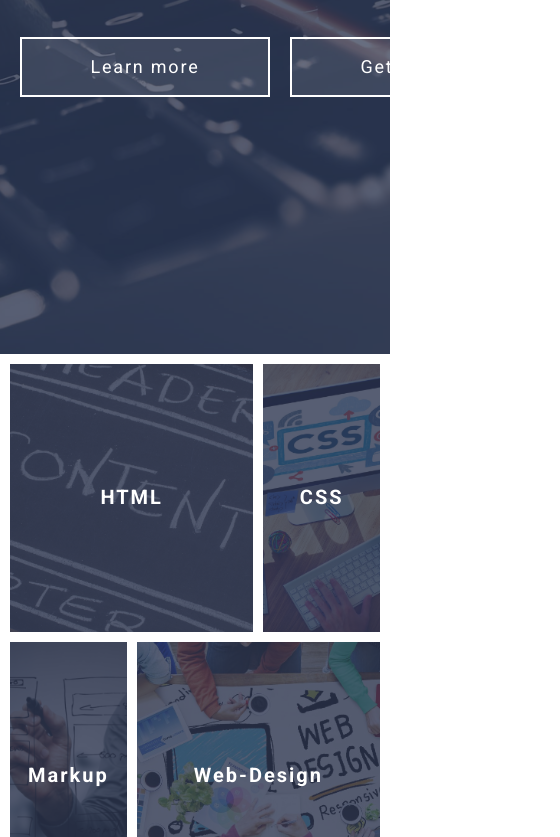
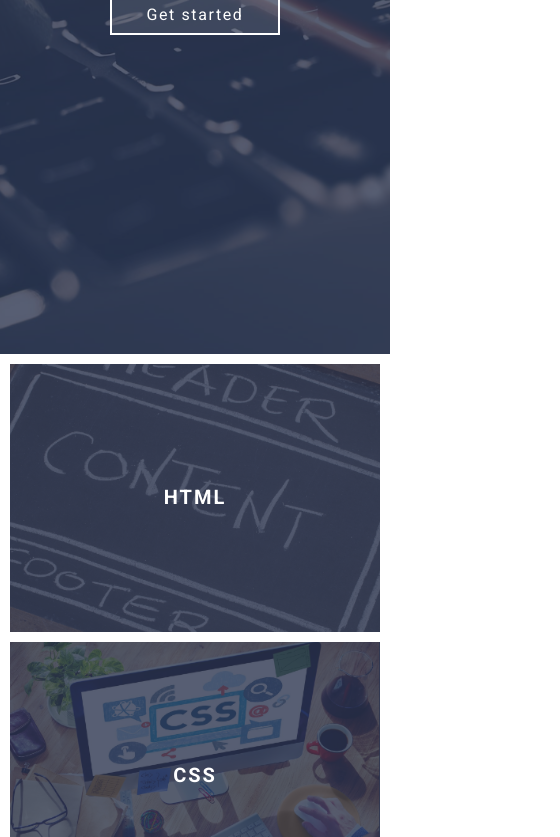
Before and after one commit to FomenkoAndrey/20201022__grid-template, a website: page index.html in a window 390 px wide. Shown: the part 490-1327 px from the top of the page, 560 px wide, since content can reach past the window. Drawn offline with Linux system fonts and the light colour scheme.

Commit message:
немножко адаптивили.

```diff
--- a/assets/scss/style.scss
+++ b/assets/scss/style.scss
@@ -539,10 +539,6 @@ a {
   position: relative;
 }
 
-.header-content__title {
-  margin: 0;
-}
-
 .header-menu__container,
 .header-content__container {
   max-width: 1340px;
@@ -591,13 +587,6 @@ a {
   position: relative;
 
   overflow: hidden;
-}
-
-@media (max-width: 1024px) {
-  .skills__container {
-    grid-template-areas: "a1 a1 a2" "a3 a4 a4" "a5 a5 a6" "a7 a8 a6" "a7 a9 a9";
-    grid-template-columns: repeat(3, 1fr);
-  }
 }
 
 .skill-item:nth-of-type(1) {
@@ -701,3 +690,60 @@ a {
 .skill-item:hover .skill-item__image {
   transform: scale(1.1);
 }
+
+@media (max-width: 992px) {
+  .skills__container {
+    grid-template-areas: "a1 a1 a2" "a3 a4 a4" "a5 a5 a6" "a7 a8 a6" "a7 a9 a9";
+    grid-template-columns: repeat(3, 1fr);
+  }
+  h1 {
+    font-size: 2.5rem;
+  }
+  .header-content__title {
+    margin: 0 0 43px 0;
+  }
+  .btn {
+    min-width: 200px;
+    height: 50px;
+    padding-top: 14px;
+    padding-bottom: 14px;
+
+    font-size: 1rem;
+  }
+}
+
+@media (max-width: 768px) {
+  .skills__container {
+    grid-template-areas: "a1 a2" "a3 a2" "a4 a4" "a5 a6" "a5 a7" "a8 a9";
+    grid-template-columns: repeat(2, 1fr);
+  }
+  h1 {
+    font-size: 1.875rem;
+  }
+  .header-content__title {
+    margin: 0 0 33px 0;
+  }
+  .btn {
+    min-width: 170px;
+    height: 40px;
+    padding-top: 9px;
+    padding-bottom: 9px;
+  }
+}
+
+@media (max-width: 576px) {
+  .skills__container {
+    grid-template-areas: "a1" "a2" "a3" "a4" "a5" "a6" "a7" "a8" "a9";
+    grid-template-columns: 1fr;
+  }
+
+  .header-content__buttons {
+    align-items: center;
+    flex-direction: column;
+  }
+
+  .header-content__buttons .btn:first-of-type {
+    margin-right: 0;
+    margin-bottom: 20px;
+  }
+}
```
Also changed, not shown: assets/css/style.css.
